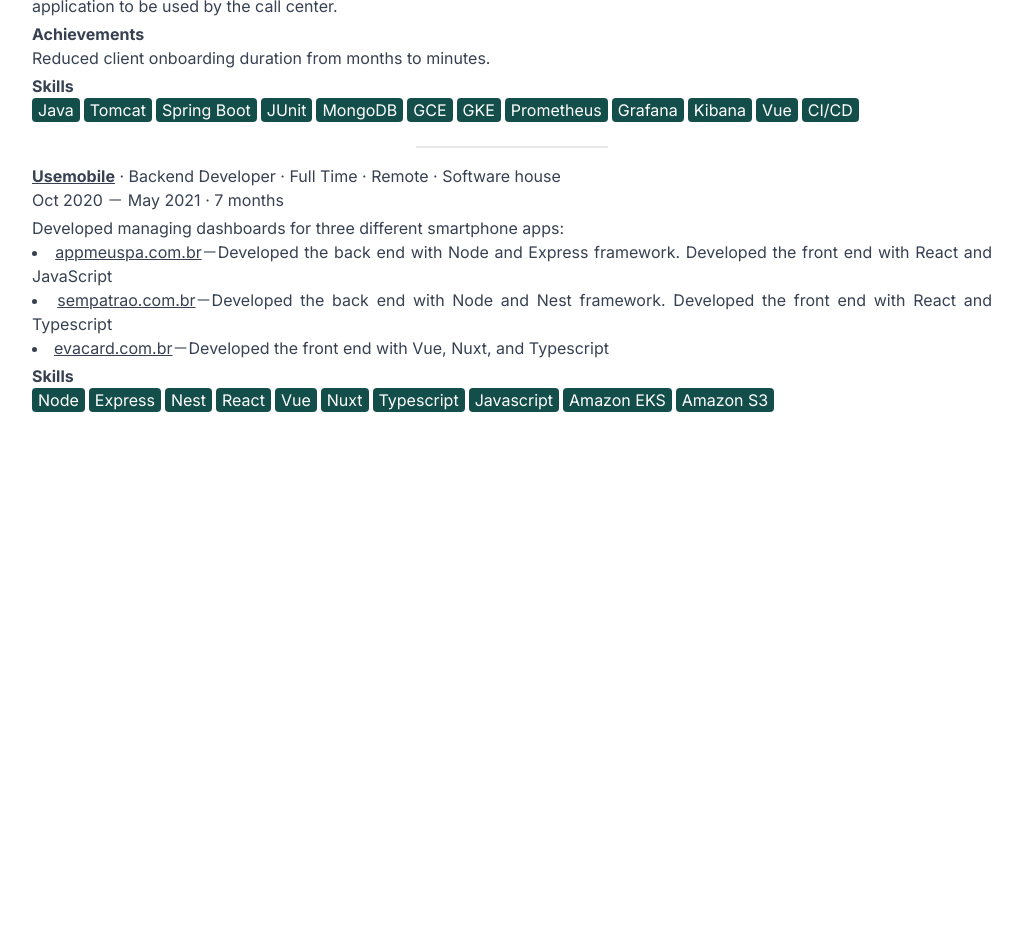
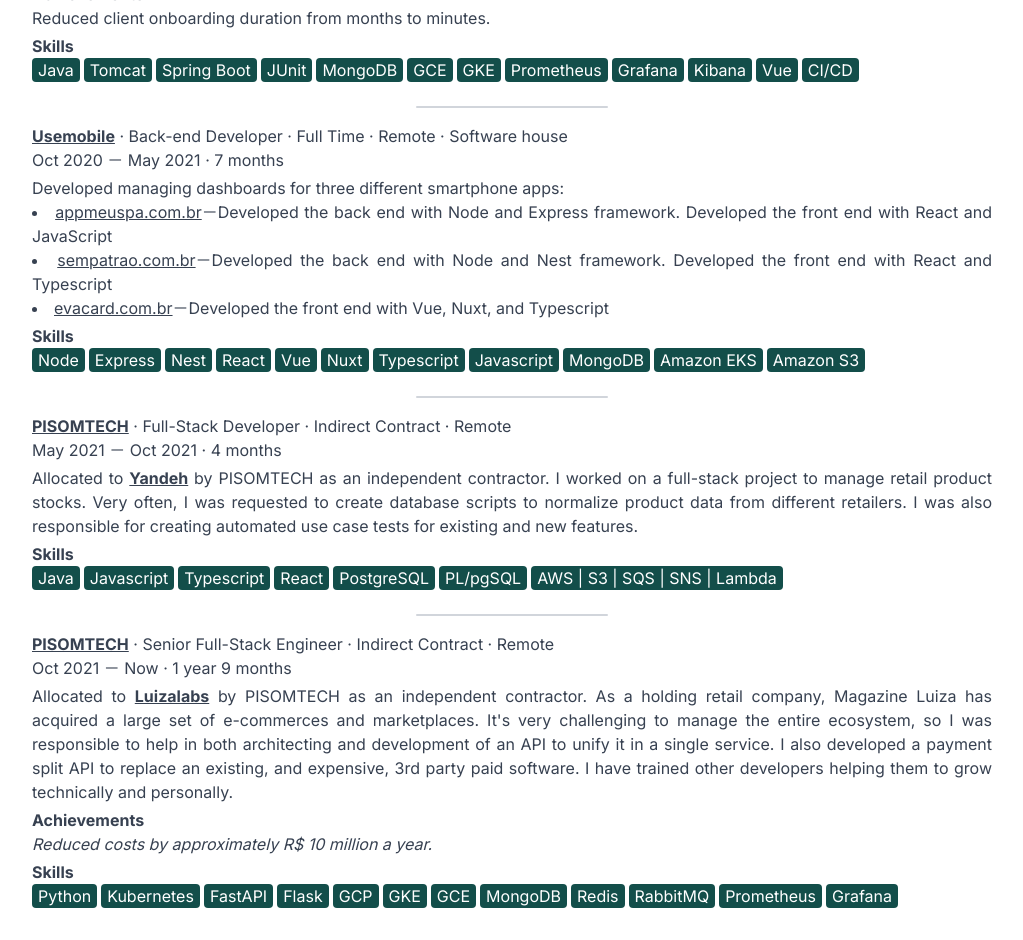
Before and after one commit to Pacheco95/resume, a Next.js app: page / in a window 1280 px wide. Shown: the part 980-1920 px from the top of the page, without its empty margins (128-1151 px from the left). Before the commit the page ends 1424 px from the top, so only its background shows below. Built offline with nearby package versions, Linux system fonts and the light colour scheme.

Commit message:
feat: add entries to experience section

```diff
--- a/src/app/containers/Education.tsx
+++ b/src/app/containers/Education.tsx
@@ -1,4 +1,5 @@
 import { Section } from "@/app/containers";
+import ExternalLink from "@/components/ExternalLink";
 
 export interface EducationProps {
   education: {
@@ -20,9 +21,9 @@
           <p>{ed.year}</p>
           <p className="font-bold">{ed.grade}</p>
           <p>
-            <a href={ed.institution.url} target="_blank" className="underline">
+            <ExternalLink href={ed.institution.url}>
               {ed.institution.name}
-            </a>
+            </ExternalLink>
             , {ed.country}
           </p>
         </li>
--- a/src/app/containers/Experience.tsx
+++ b/src/app/containers/Experience.tsx
@@ -14,9 +14,9 @@
     tags: string[];
     detail: ReactNode;
     start: Date;
-    end: Date;
+    end?: Date;
     skills: string[];
-    achievements?: string[];
+    achievements?: ReactNode[];
   }[];
 }
 
@@ -25,10 +25,10 @@
     <ul className="flex gap-y-4 gap-x-12 flex-wrap">
       {experiences.map((xp) => (
         <li
-          key={xp.company.name}
-          className="after:w-1/5 after:mt-6 after:h-0.5 after:block after:bg-gray-200 after:m-auto last:after:hidden"
+          key={xp.start.getTime()}
+          className="after:w-1/5 after:mt-6 after:rounded after:h-0.5 after:block after:bg-gray-300 after:m-auto last:after:hidden"
         >
-          <p>
+          <p className="text-left">
             <ExternalLink href={xp.company.linkedinUrl} className="font-bold">
               {xp.company.name}
             </ExternalLink>
@@ -43,9 +43,7 @@
               <p className="font-bold mt-1">Achievements</p>
               <ul>
                 {xp.achievements.map((achievement, index) => (
-                  <li key={index}>
-                    Reduced client onboarding duration from months to minutes.
-                  </li>
+                  <li key={index}>{achievement}</li>
                 ))}
               </ul>
             </>
--- a/src/app/containers/Section.tsx
+++ b/src/app/containers/Section.tsx
@@ -8,7 +8,7 @@
 const Section = ({ children, title }: SectionProps) => {
   return (
     <section className="text-gray-700">
-      <h2 className="text-primary text-xl font-bold border-b-2 border-primary inline-block mb-4">
+      <h2 className="text-primary text-xl font-bold border-b-2 border-primary inline-block mb-2">
         {title}
       </h2>
       {children}
--- a/src/app/page.tsx
+++ b/src/app/page.tsx
@@ -58,9 +58,9 @@
               name: "Stilingue",
               linkedinUrl: "https://www.linkedin.com/company/10796074",
             },
-            role: "Backend Developer",
-            start: new Date("2019-02-04"),
-            end: new Date("2020-09-01"),
+            role: "Back-end Developer",
+            start: new Date("2019-02-04T00:00-03:00"),
+            end: new Date("2020-09-01T00:00-03:00"),
             detail: (
               <p>
                 Worked on a social listening product called WarRoom. Broke parts
@@ -68,7 +68,7 @@
                 business logic with automated tests. Worked in an IT support
                 team automating manual time consuming tasks and writing scripts
                 for data correction and normalization. Maintained containerized
-                applications. Developed a backoffice frontend application to be
+                applications. Developed a backoffice front-end application to be
                 used by the call center.
               </p>
             ),
@@ -96,9 +96,9 @@
               name: "Usemobile",
               linkedinUrl: "https://www.linkedin.com/company/usemobile",
             },
-            role: "Backend Developer",
-            start: new Date("2020-10-06"),
-            end: new Date("2021-05-31"),
+            role: "Back-end Developer",
+            start: new Date("2020-10-06T00:00-03:00"),
+            end: new Date("2021-05-31T00:00-03:00"),
             detail: (
               <>
                 Developed managing dashboards for three different smartphone
@@ -139,10 +139,92 @@
               "Nuxt",
               "Typescript",
               "Javascript",
+              "MongoDB",
               "Amazon EKS",
               "Amazon S3",
             ],
             tags: ["Full Time", "Remote", "Software house"],
+          },
+          {
+            company: {
+              name: "PISOMTECH",
+              linkedinUrl: "https://www.linkedin.com/company/pisomtech",
+            },
+            role: "Full-Stack Developer",
+            start: new Date("2021-05-25T00:00-03:00"),
+            end: new Date("2021-09-30T23:59-03:00"),
+            detail: (
+              <p>
+                Allocated to{" "}
+                <span className="font-bold">
+                  <ExternalLink href="https://www.linkedin.com/company/yandeh">
+                    Yandeh
+                  </ExternalLink>
+                </span>{" "}
+                by PISOMTECH as an independent contractor. I worked on a
+                full-stack project to manage retail product stocks. Very often,
+                I was requested to create database scripts to normalize product
+                data from different retailers. I was also responsible for
+                creating automated use case tests for existing and new features.
+              </p>
+            ),
+            skills: [
+              "Java",
+              "Javascript",
+              "Typescript",
+              "React",
+              "PostgreSQL",
+              "PL/pgSQL",
+              "AWS | S3 | SQS | SNS | Lambda",
+            ],
+            tags: ["Indirect Contract", "Remote"],
+          },
+          {
+            company: {
+              name: "PISOMTECH",
+              linkedinUrl: "https://www.linkedin.com/company/pisomtech",
+            },
+            role: "Senior Full-Stack Engineer",
+            // start: new Date("2021-10-18T00:00-03:00"),
+            start: new Date("2021-10-01T00:00-03:00"),
+            detail: (
+              <p>
+                Allocated to{" "}
+                <span className="font-bold">
+                  <ExternalLink href="https://www.linkedin.com/company/luizalabs">
+                    Luizalabs
+                  </ExternalLink>
+                </span>{" "}
+                by PISOMTECH as an independent contractor. As a holding retail
+                company, Magazine Luiza has acquired a large set of e-commerces
+                and marketplaces. It's very challenging to manage the entire
+                ecosystem, so I was responsible to help in both architecting and
+                development of an API to unify it in a single service. I also
+                developed a payment split API to replace an existing, and
+                expensive, 3rd party paid software. I have trained other
+                developers helping them to grow technically and personally.
+              </p>
+            ),
+            achievements: [
+              <em key={1}>
+                Reduced costs by approximately R$ 10 million a year.
+              </em>,
+            ],
+            skills: [
+              "Python",
+              "Kubernetes",
+              "FastAPI",
+              "Flask",
+              "GCP",
+              "GKE",
+              "GCE",
+              "MongoDB",
+              "Redis",
+              "RabbitMQ",
+              "Prometheus",
+              "Grafana",
+            ],
+            tags: ["Indirect Contract", "Remote"],
           },
         ]}
       />
--- a/src/date-utils.ts
+++ b/src/date-utils.ts
@@ -1,19 +1,34 @@
-import { format, intervalToDuration, formatDuration } from "date-fns";
+import {
+  addMilliseconds,
+  format,
+  formatDuration,
+  intervalToDuration,
+} from "date-fns";
 import { dash, dot } from "@/separators";
 
-const fmtDate = (d: Date) => format(d, "LLL y");
+const fmtDate = (d?: Date) => (d ? format(d, "LLL y") : "Now");
 
-function fmtDuration(end: Date, start: Date) {
-  const duration = intervalToDuration({ end, start });
+function fmtDuration(start: Date, end = now()) {
+  const duration = intervalToDuration({ start, end });
   const formattedDuration = formatDuration(duration, {
     format: ["years", "months"],
   });
   return formattedDuration;
 }
 
-export function formatRange(start: Date, end: Date) {
+export function formatRange(start: Date, end?: Date) {
   const range = [start, end].map(fmtDate).join(` ${dash} `);
-  const formattedDuration = fmtDuration(end, start);
+  const formattedDuration = fmtDuration(start, end);
   const formattedRange = `${range} ${dot} ${formattedDuration}`;
   return formattedRange;
 }
+
+const ONE_MILLISECOND = 1;
+const ONE_SECOND = 1000 * ONE_MILLISECOND;
+const ONE_MINUTE = 60 * ONE_SECOND;
+const ONE_HOUR = 60 * ONE_MINUTE;
+
+const BRTOffsetMillisFromUTC = -3 * ONE_HOUR;
+
+export const now = (offsetMillis = BRTOffsetMillisFromUTC) =>
+  addMilliseconds(new Date(), offsetMillis);
```
